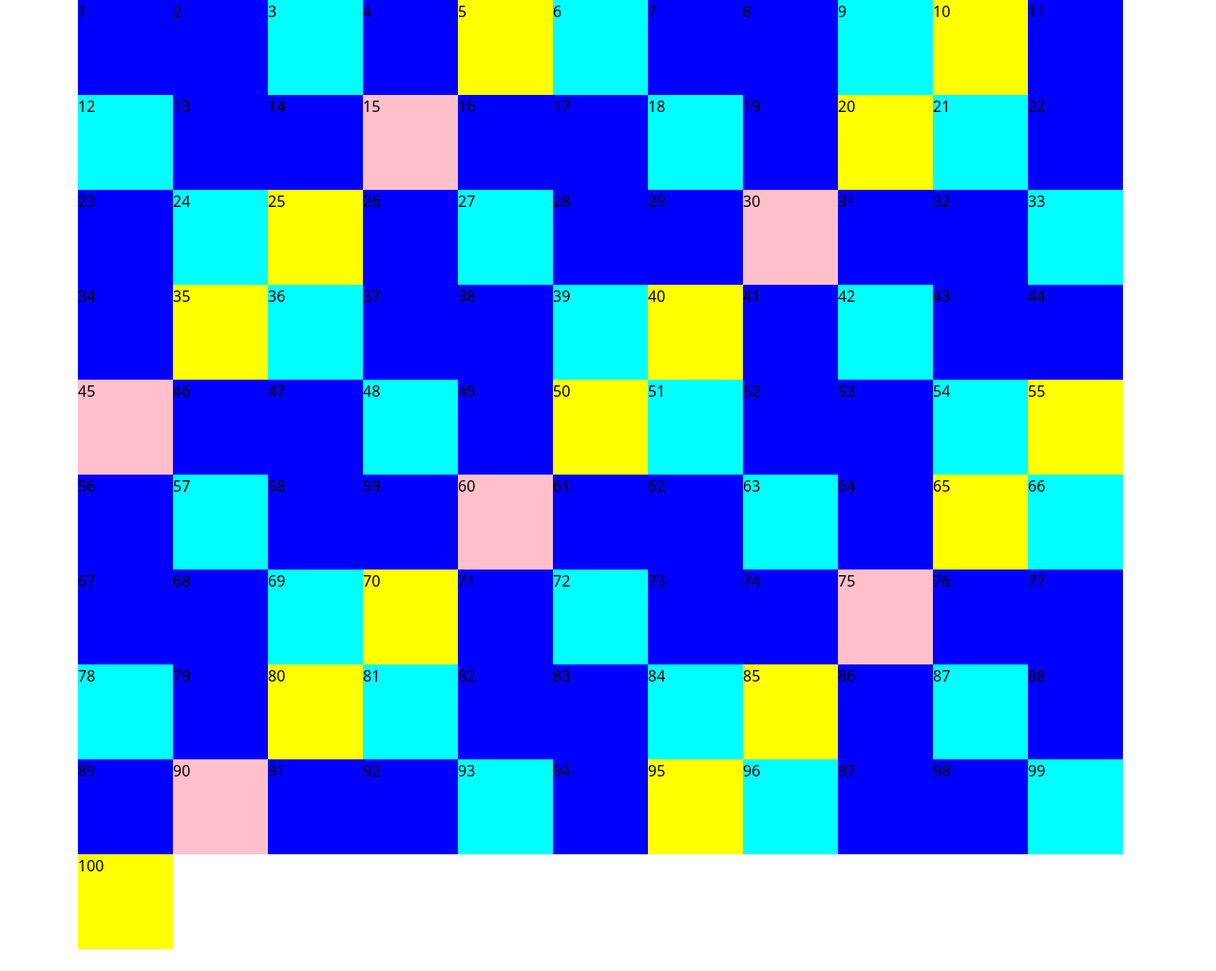
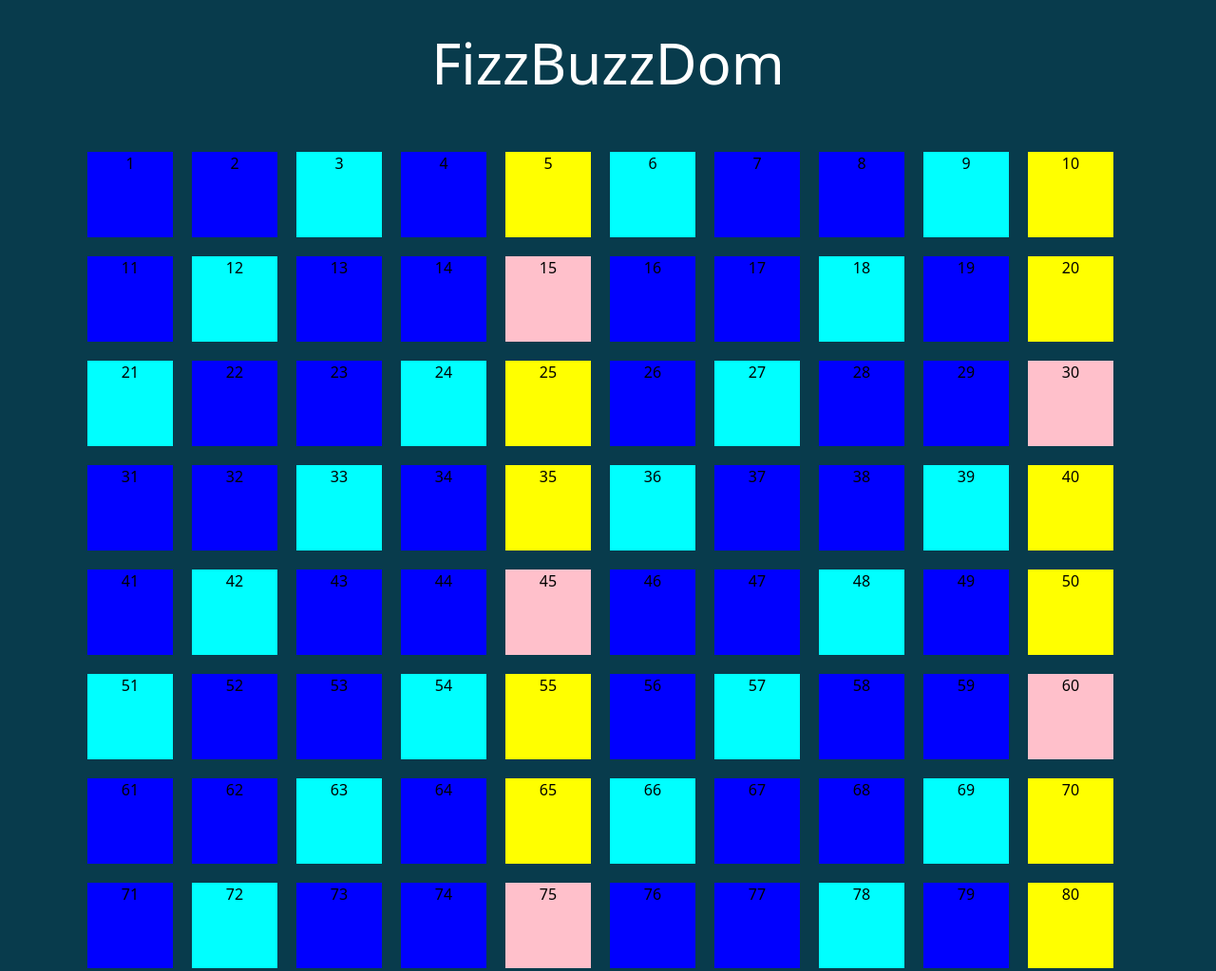
Before and after one commit to TommasoLodesani/js-fizzbuzzdom, a plain HTML site: page index.html in a window 1280 px wide. Shown: the top 1023 px of the page at 95% size. Before the commit the page ends 1000 px from the top, so only its background shows below. Drawn offline with nearby package versions, Linux system fonts and the light colour scheme.

Commit message:
style css

```diff
--- a/css/style.css
+++ b/css/style.css
@@ -1,8 +1,29 @@
+main{
+    background-color: #083b4c;
+}
+
+.title{
+    display: flex;
+    justify-content: center;
+    color: white;
+    padding-top: 30px;
+    margin-bottom: 40px;
+}
+
+.title h1{
+    font-size: 60px;
+}
+.my_container{
+    display: flex;
+    flex-wrap: wrap;
+}
 
 .square{
-    width: 100px;
-    height: 100px;
+    width: 90px;
+    height: 90px;
     color: black;
+    text-align: center;
+    margin: 10px;
 }
 
 .normal{
--- a/index.html
+++ b/index.html
@@ -11,14 +11,23 @@
 </head>
 <body>
 
-    <div class="container">
+    <main>
 
-        <div class="my_container d-flex flex-wrap">
+        <div class="title">
+            <h1>FizzBuzzDom</h1>
+        </div>
 
+        <div class="container">
+
+            <div class="my_container">
+
+
+            </div>
 
         </div>
 
-    </div>
+    </main>
+
 
 
 
```
